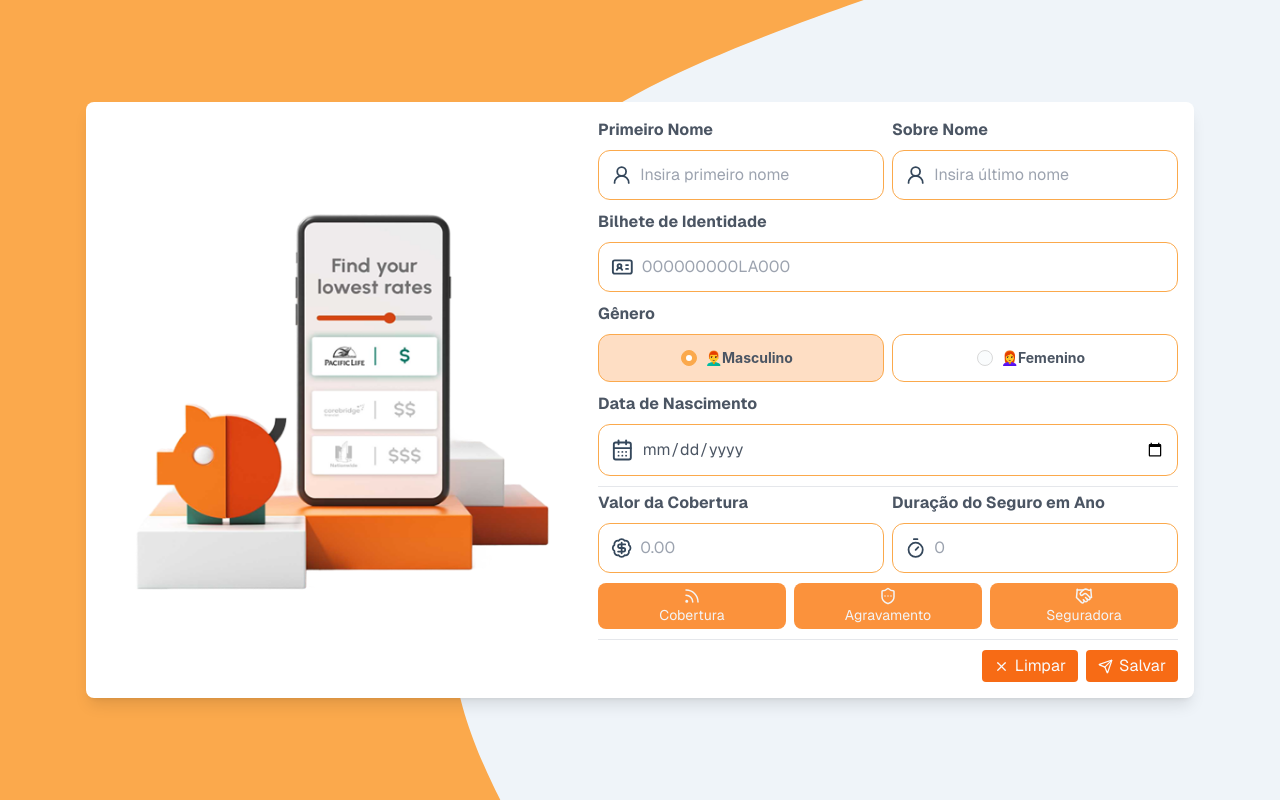
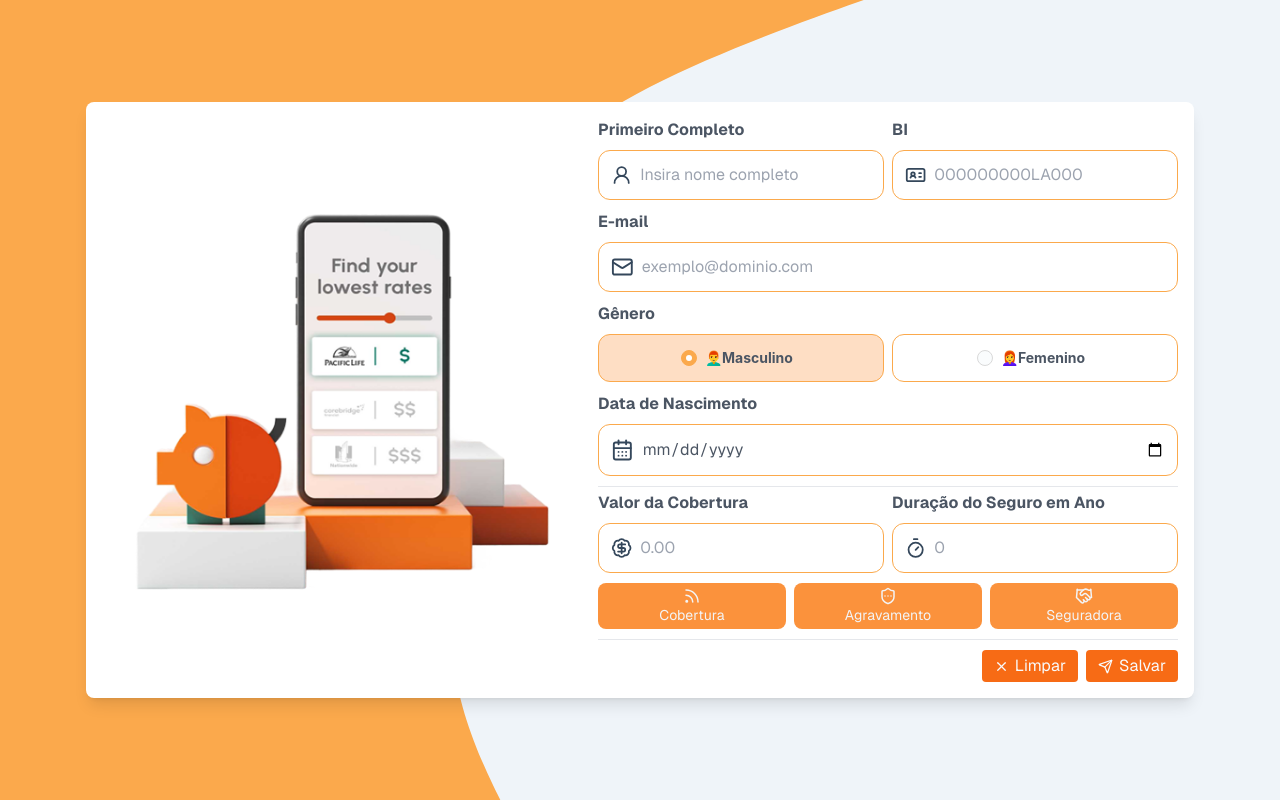
Before and after one commit to Nduengue/simulador-de-seguros, a Next.js app: page /simulation/particular/vida in a window 1280 px wide. Built offline with nearby package versions, Linux system fonts and the light colour scheme.

Commit message:
changed life screen

```diff
--- a/src/app/simulation/particular/vida/page.tsx
+++ b/src/app/simulation/particular/vida/page.tsx
@@ -8,6 +8,7 @@ import {
   CalendarDays,
   Handshake,
   IdCard,
+  Mail,
   Rss,
   SendIcon,
   ShieldEllipsis,
@@ -73,21 +74,21 @@ export default function Vida() {
           <div className="flex items-center flex-wrap sm:flex-nowrap gap-y-2 sm:gap-y-0 *:w-full gap-x-2">
             <Input.Default
               icon={User2}
-              label="Primeiro Nome"
-              placeholder="Insira primeiro nome"
+              label="Primeiro Completo"
+              placeholder="Insira nome completo"
               borderColor="border-[#fba94c]"
             />
             <Input.Default
-              icon={User2}
-              label="Sobre Nome"
-              placeholder="Insira último nome"
+              icon={IdCard}
+              label="BI"
+              placeholder="000000000LA000"
               borderColor="border-[#fba94c]"
             />
           </div>
           <Input.Default
-            icon={IdCard}
-            label="Bilhete de Identidade"
-            placeholder="000000000LA000"
+            icon={Mail}
+            label="E-mail"
+            placeholder="exemplo@dominio.com"
             borderColor="border-[#fba94c]"
           />
 
```
